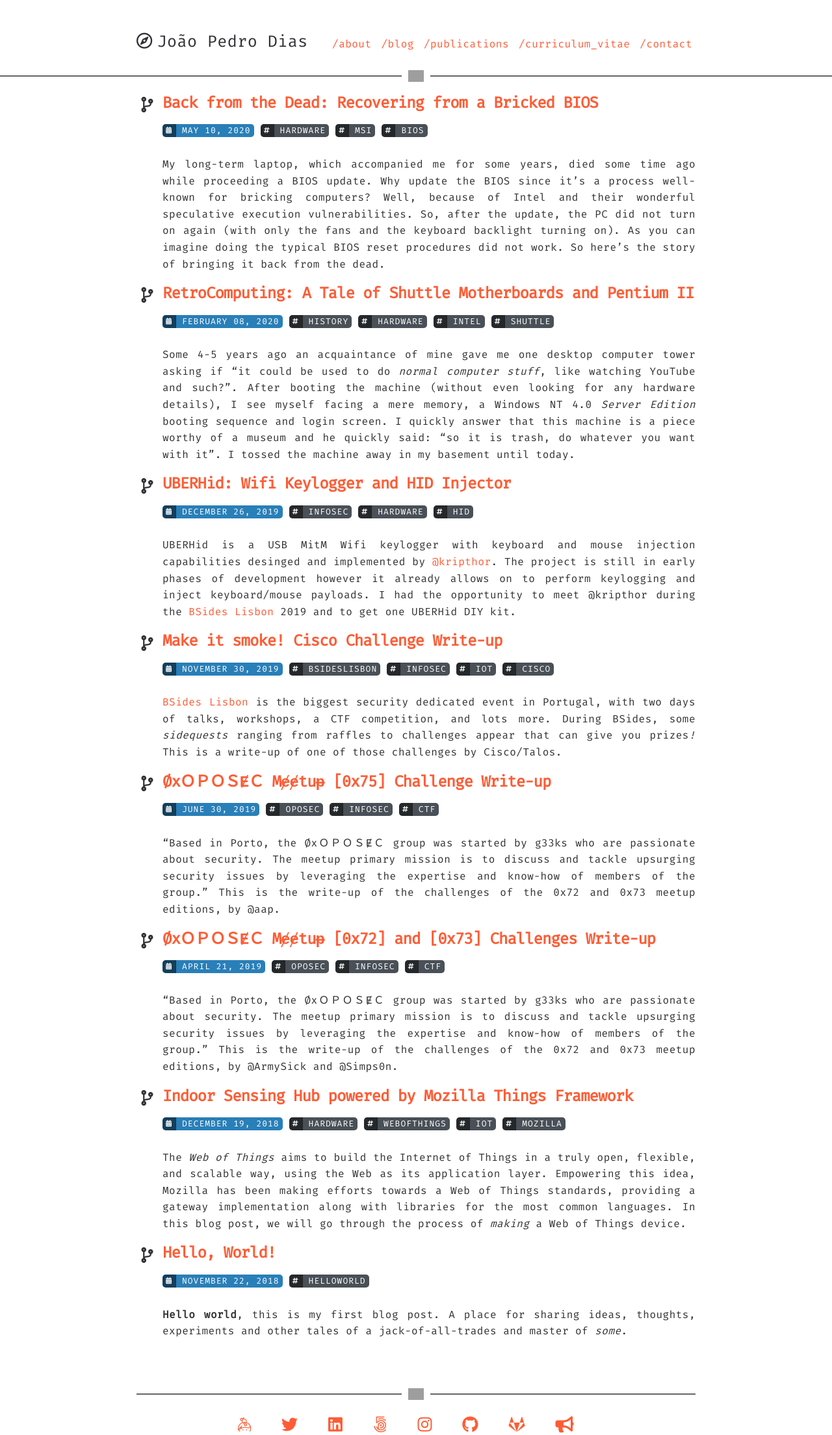
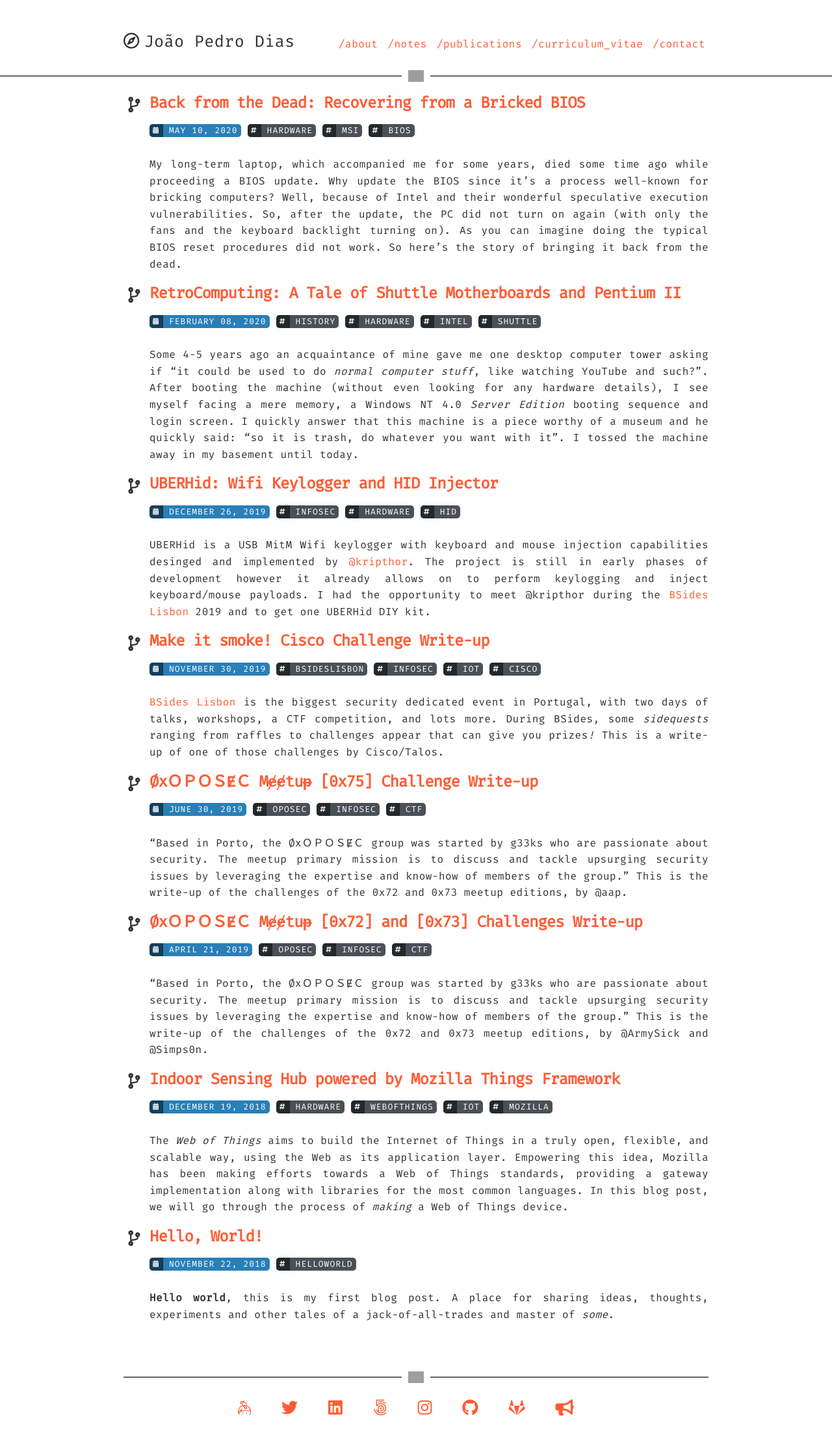
Before and after one commit to jpdias/jpdias.github.io, a Jekyll site: the page built from notes/index.html, in a window 1280 px wide. Shown: the whole page at 65% size. Built offline with Jekyll 4.4.1, drawn with Linux system fonts in a browser that asks for light colours; nearby versions of some CDN libraries; the list of posts is cut into pages by our own code; after the commit the page ends 2183 px from its top, so only the background shows below that; grey boxes are pictures that could not be loaded.

Commit message:
change blog to notes

```diff
--- a/_config.yml
+++ b/_config.yml
@@ -8,7 +8,7 @@ markdown: kramdown
 excerpt_separator: <!--more-->
 highlighter: rouge
 paginate: 8
-paginate_path: "/blog/page:num/"
+paginate_path: "/notes/page:num/"
 
 plugins: [jekyll-paginate]
 
@@ -24,8 +24,8 @@ footer: yes
 nav:
  - name: "about"
    link: "/"
- - name: "blog"
-   link: "/blog/"
+ - name: "notes"
+   link: "/notes/"
  - name: "publications"
    link: "/publications"
 # - name: "open_source"
--- a/css/main.css
+++ b/css/main.css
@@ -125,7 +125,7 @@ h2,h3,h4 {
 }
 /* Divs */
 .container {
-  max-width: 860px;
+  max-width: 900px;
   margin: auto;
 }
 .wrapper {
```
Also changed, not shown: notes/index.html (renamed from blog/index.html).
